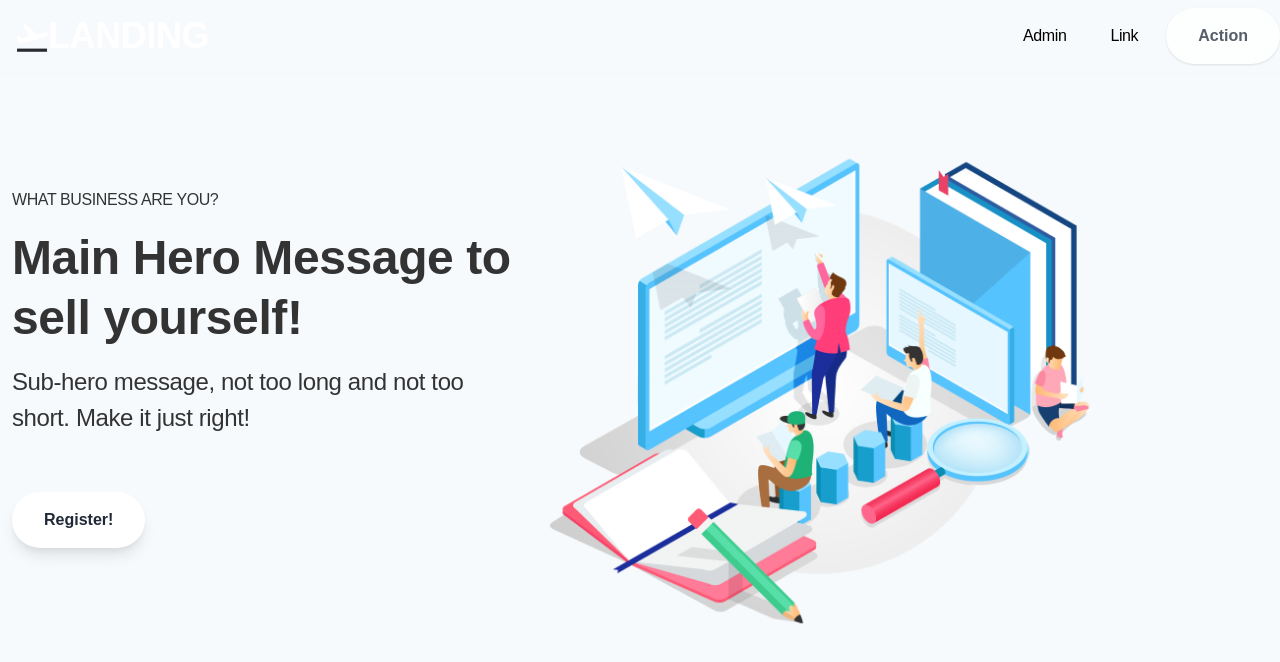
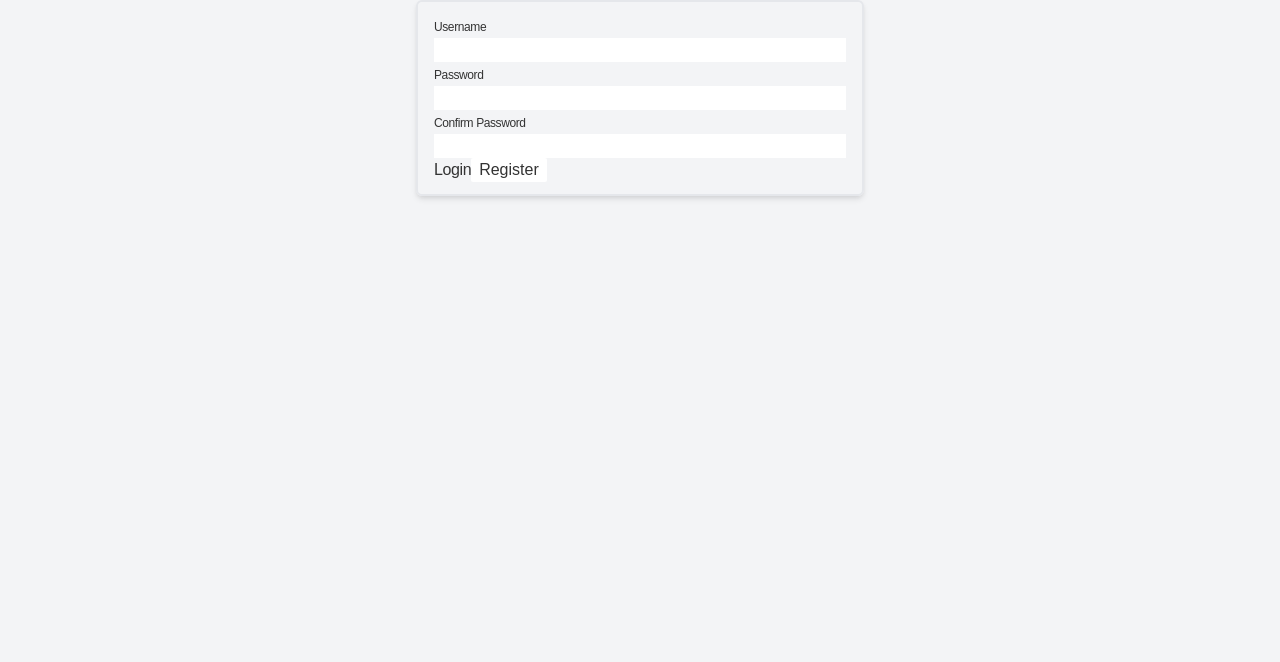
Before and after one commit to VikingDadMedic/nocodo, a React (Create React App) app in the folder webapp/: page /auth/register in a window 1280 px wide. Shown: the top 662 px of the page. Built offline with nearby package versions, Linux system fonts and the light colour scheme; a web font is replaced by a local one.

Commit message:
(task) User login/register prompt for admin

```diff
--- a/webapp/src/App.js
+++ b/webapp/src/App.js
@@ -2,6 +2,8 @@ import { BrowserRouter, Switch, Route } from "react-router-dom";
 
 import Admin from "screens/Admin";
 import Content from "screens/Content";
+import Login from "screens/Auth/Login";
+import Register from "screens/Auth/Register";
 
 function App() {
   return (
@@ -9,6 +11,14 @@ function App() {
       <Switch>
         <Route path="/nocodo">
           <Admin />
+        </Route>
+
+        <Route path="/auth/login">
+          <Login />
+        </Route>
+
+        <Route path="/auth/register">
+          <Register />
         </Route>
 
         <Route path="/">
--- a/webapp/src/components/Block/Controls.js
+++ b/webapp/src/components/Block/Controls.js
@@ -70,7 +70,6 @@ const BlockControls = ({
         </div>
       );
     } else if (definition["type"] === ControlType.Boolean) {
-      console.log(x);
       if (x === "fontStyle") {
         controls.push(
           <div key={`ctrl-${x}`} className="inline-block mx-4">
--- a/webapp/src/components/Form/Button.js
+++ b/webapp/src/components/Form/Button.js
@@ -28,10 +28,12 @@ const Button = ({
   let handleClick = undefined;
   if (isDisabled) {
     handleClick = undefined;
-  } else if (!!onClick) {
+  } else if (!!onClick && !!name) {
     handleClick = () => {
       onClick(name);
     };
+  } else if (!!onClick) {
+    handleClick = onClick;
   } else if (!!linkTo) {
     handleClick = () => {
       history.push(linkTo);
--- /dev/null
+++ b/webapp/src/screens/Admin/Home.js
@@ -0,0 +1,32 @@
+import BlockEditor from "components/Block/Editor";
+import BlockLoader from "components/Block/Loader";
+import useAdmin from "services/stores/admin";
+
+const EditorBar = () => {
+  const blockId = useAdmin((state) => state.blockId);
+
+  return (
+    <div className="fixed z-50 top-0 left-0 w-full bg-gray-200 border-l-2 border-gray-300 p-2">
+      {!!blockId ? (
+        <BlockEditor />
+      ) : (
+        <h6 className="mb-2 text-xs uppercase font-semibold text-gray-500">
+          Click on a Block to edit
+        </h6>
+      )}
+    </div>
+  );
+};
+
+const AdminHome = () => {
+  return (
+    <>
+      <div className="mt-14" />
+
+      <EditorBar />
+      <BlockLoader blockType="Hero" />
+    </>
+  );
+};
+
+export default AdminHome;
--- a/webapp/src/screens/Admin/index.js
+++ b/webapp/src/screens/Admin/index.js
@@ -1,48 +1,50 @@
 // import TopNavigation from "components/Navigation/TopNavigation";
 import { useEffect } from "react";
+import shallow from "zustand/shallow";
+import { Route, Switch, useLocation } from "react-router-dom";
 
 import useAdmin from "services/stores/admin";
-import BlockEditor from "components/Block/Editor";
-import BlockLoader from "components/Block/Loader";
-
-const EditorBar = () => {
-  const blockId = useAdmin((state) => state.blockId);
-
-  return (
-    <div className="fixed z-50 top-0 left-0 w-full bg-gray-200 border-l-2 border-gray-300 p-2">
-      {!!blockId ? (
-        <BlockEditor />
-      ) : (
-        <h6 className="mb-2 text-xs uppercase font-semibold text-gray-500">
-          Click on a Block to edit
-        </h6>
-      )}
-    </div>
-  );
-};
+import useCurrentUser from "services/stores/currentUser";
+import AdminHome from "./Home";
 
 const Admin = () => {
   const toggleEditing = useAdmin((state) => state.toggleEditing);
+  const { isLoggedIn, fetchCurrentUser } = useCurrentUser(
+    (state) => ({
+      id: state.id,
+      isLoggedIn: state.isLoggedIn,
+      fetchCurrentUser: state.fetchCurrentUser,
+    }),
+    shallow
+  );
+  const location = useLocation();
 
   useEffect(() => {
+    const inner = async () => {
+      await fetchCurrentUser();
+    };
     toggleEditing(true);
+    inner();
 
     return () => {
       toggleEditing(false);
     };
   }, [toggleEditing]);
 
+  if (!isLoggedIn) {
+    return null;
+  }
+
   return (
-    <>
-      {/* <TopNavigation /> */}
-      <div className="mt-14" />
+    <Switch>
+      <Route path={`${location.pathname}`} exact>
+        <AdminHome />
+      </Route>
 
-      {/* <h1>Welcome to nocodo Admin</h1> */}
-
-      <EditorBar />
-
-      <BlockLoader blockType="Hero" />
-    </>
+      <Route path="" exact>
+        <AdminHome />
+      </Route>
+    </Switch>
   );
 };
 
--- /dev/null
+++ b/webapp/src/screens/Auth/Login.js
@@ -0,0 +1,44 @@
+import { useState } from "react";
+import { Link } from "react-router-dom";
+
+import Button from "components/Form/Button";
+import Input from "components/Form/Input";
+
+const Login = () => {
+  const [formData, setFormData] = useState({
+    username: "",
+    password: "",
+  });
+
+  const handleChange = (name, value) => {
+    setFormData((state) => ({
+      ...state,
+      [name]: value,
+    }));
+  };
+
+  return (
+    <div className="h-screen w-screen bg-gray-100">
+      <div className="rounded-md shadow-md border-2 px-4 py-3 max-w-md mx-auto">
+        <Input
+          label="Username"
+          formData={formData}
+          name="username"
+          onChange={handleChange}
+        />
+
+        <Input
+          label="Password"
+          formData={formData}
+          name="password"
+          onChange={handleChange}
+        />
+
+        <Link to="/auth/register">Register</Link>
+        <Button>Login</Button>
+      </div>
+    </div>
+  );
+};
+
+export default Login;
--- /dev/null
+++ b/webapp/src/screens/Auth/Register.js
@@ -0,0 +1,62 @@
+import { useState } from "react";
+import { Link } from "react-router-dom";
+
+import Button from "components/Form/Button";
+import Input from "components/Form/Input";
+import { registerUser } from "services/actions/auth";
+
+const Register = () => {
+  const [formData, setFormData] = useState({
+    username: "",
+    password: "",
+    confirmPassword: "",
+  });
+
+  const handleChange = (name, value) => {
+    setFormData((state) => ({
+      ...state,
+      [name]: value,
+    }));
+  };
+
+  const handleSubmit = async (event) => {
+    event.preventDefault();
+    await registerUser(formData);
+  };
+
+  return (
+    <div className="h-screen w-screen bg-gray-100">
+      <div className="rounded-md shadow-md border-2 px-4 py-3 max-w-md mx-auto">
+        <form onSubmit={handleSubmit}>
+          <Input
+            label="Username"
+            formData={formData}
+            name="username"
+            onChange={handleChange}
+          />
+
+          <Input
+            label="Password"
+            formData={formData}
+            name="password"
+            onChange={handleChange}
+            type="password"
+          />
+
+          <Input
+            label="Confirm Password"
+            formData={formData}
+            name="confirmPassword"
+            onChange={handleChange}
+            type="password"
+          />
+
+          <Link to="/auth/login">Login</Link>
+          <Button onClick={handleSubmit}>Register</Button>
+        </form>
+      </div>
+    </div>
+  );
+};
+
+export default Register;
--- /dev/null
+++ b/webapp/src/services/actions/auth.js
@@ -0,0 +1,23 @@
+import api from "services/api";
+import useCurrentUser from "services/stores/currentUser";
+
+export const registerUser = async (formData) => {
+  const response = await api.post("/users", {
+    username: formData.username,
+    password: formData.password,
+  });
+
+  localStorage.setItem("accessToken", response.data.access_token);
+  api.defaults.headers.common[
+    "authorization"
+  ] = `Bearer ${response.data.access_token}`;
+
+  useCurrentUser.setState((state) => ({
+    ...state,
+    ...response.data,
+
+    isLoggedIn: true,
+    isFetching: false,
+    isReady: true,
+  }));
+};
--- a/webapp/src/services/api.js
+++ b/webapp/src/services/api.js
@@ -1,7 +1,7 @@
 import axios from "axios";
 
 const api = axios.create({
-  baseURL: process.env.API_BASE_URL,
+  baseURL: process.env.API_BASE_URL || "http://localhost:8000",
   withCredentials: false,
   crossDomain: false,
   headers: {
@@ -27,7 +27,7 @@ api.interceptors.response.use(
       localStorage.removeItem("refreshToken");
       localStorage.removeItem("user");
 
-      window.location = "/login";
+      window.location = "/auth/login";
     }
     return Promise.reject(error);
   }
--- a/webapp/src/services/stores/currentUser.js
+++ b/webapp/src/services/stores/currentUser.js
@@ -32,8 +32,8 @@ const getInitial = () => {
 const useCurrentUser = create((set) => ({
   ...getInitial(),
 
-  fetchCurrentUser: async (id) => {
-    const response = await api.get(`/user/${id}`);
+  fetchCurrentUser: async () => {
+    const response = await api.get("/users/me");
 
     if (response.status === 200) {
       set((state) => ({
```
Also changed, not shown: webapp/src/screens/Admin/PageEditor.js (added, +14 -0 lines), webapp/src/screens/Admin/Pages.js (added, +13 -0 lines).
